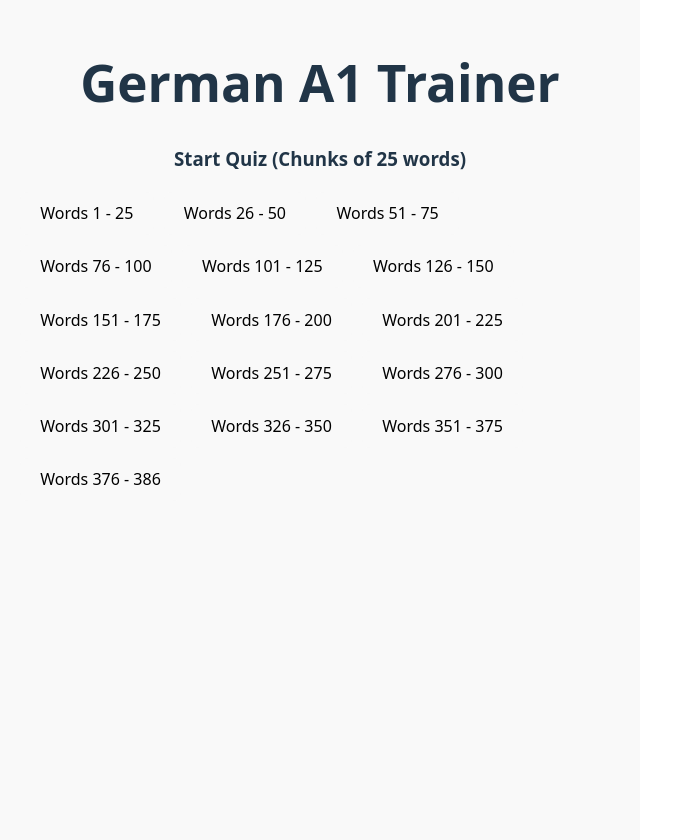
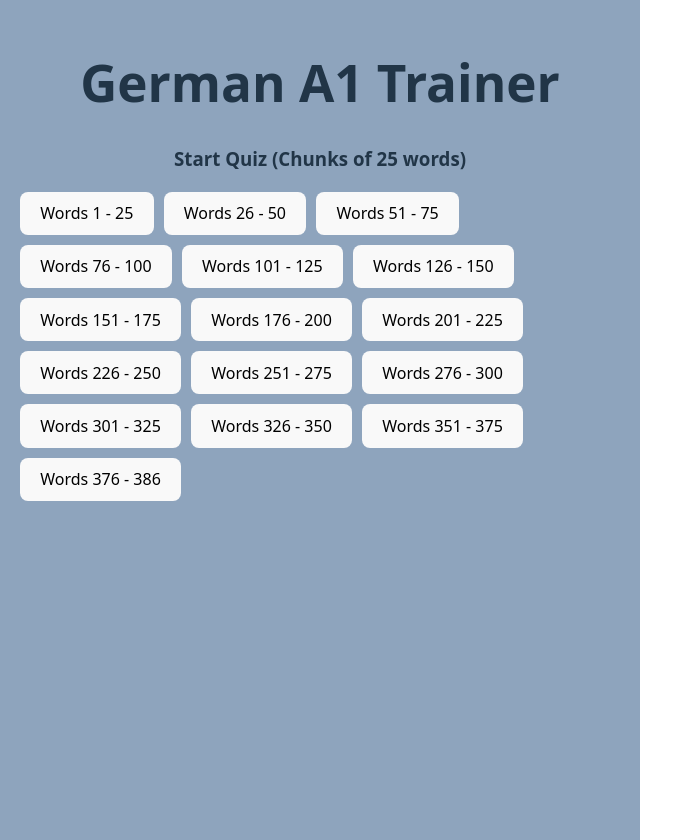
Before and after one commit to prerit09/german-article-trainer, a React (Vite) app: page / in a window 1280 px wide. Shown: the whole page, without its empty margins (0-683 px from the left). Built offline with nearby package versions, Linux system fonts and the light colour scheme.

Commit message:
fixed color

```diff
--- a/src/App.jsx
+++ b/src/App.jsx
@@ -251,7 +251,7 @@ const styles = {
     display: "flex",
     justifyContent: "center",
     padding: 20,
-    background: "#f9f9f9"
+    background: "#8ea4bdff"
   },
   container: {
     width: "100%",
```
